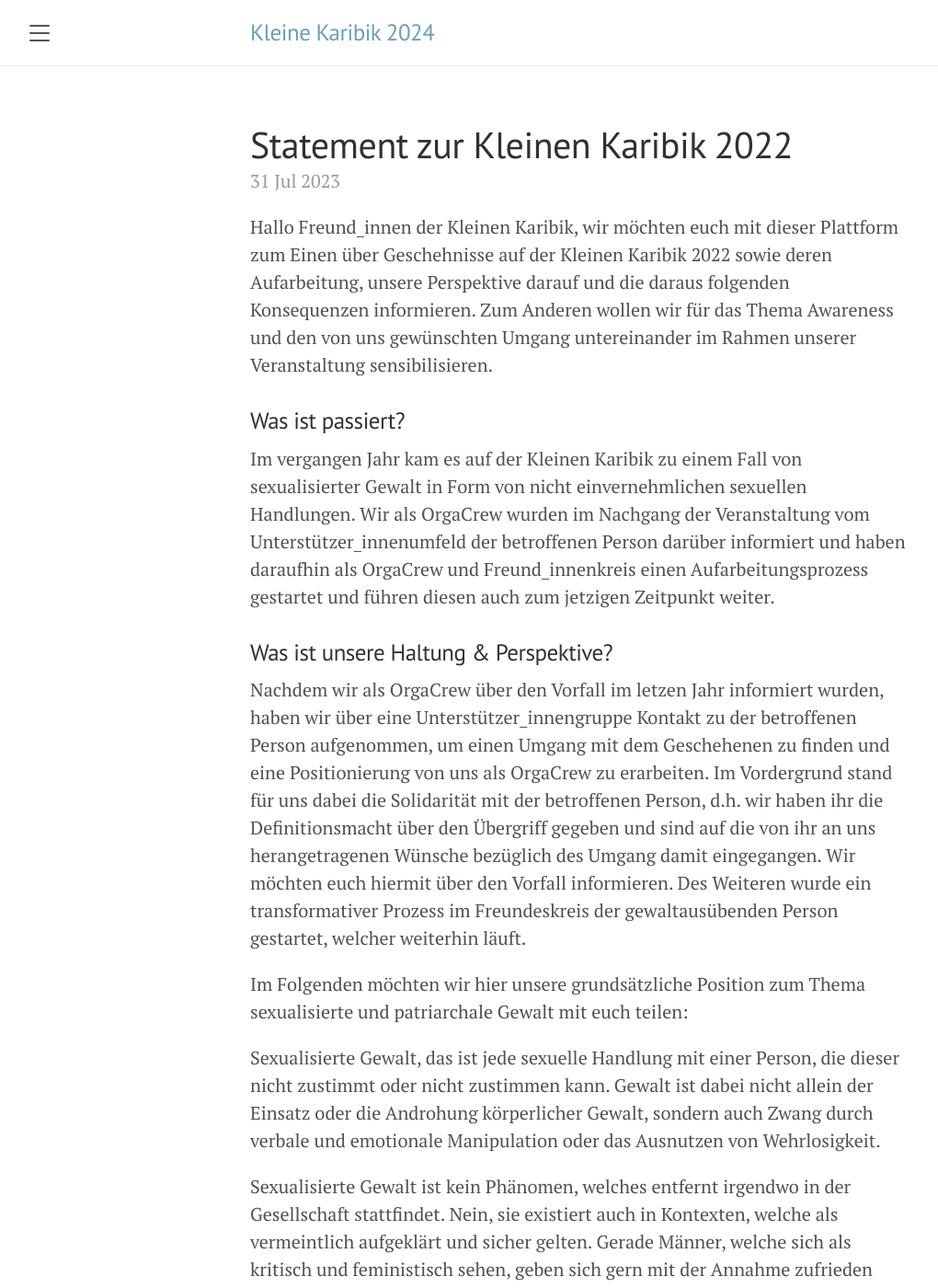
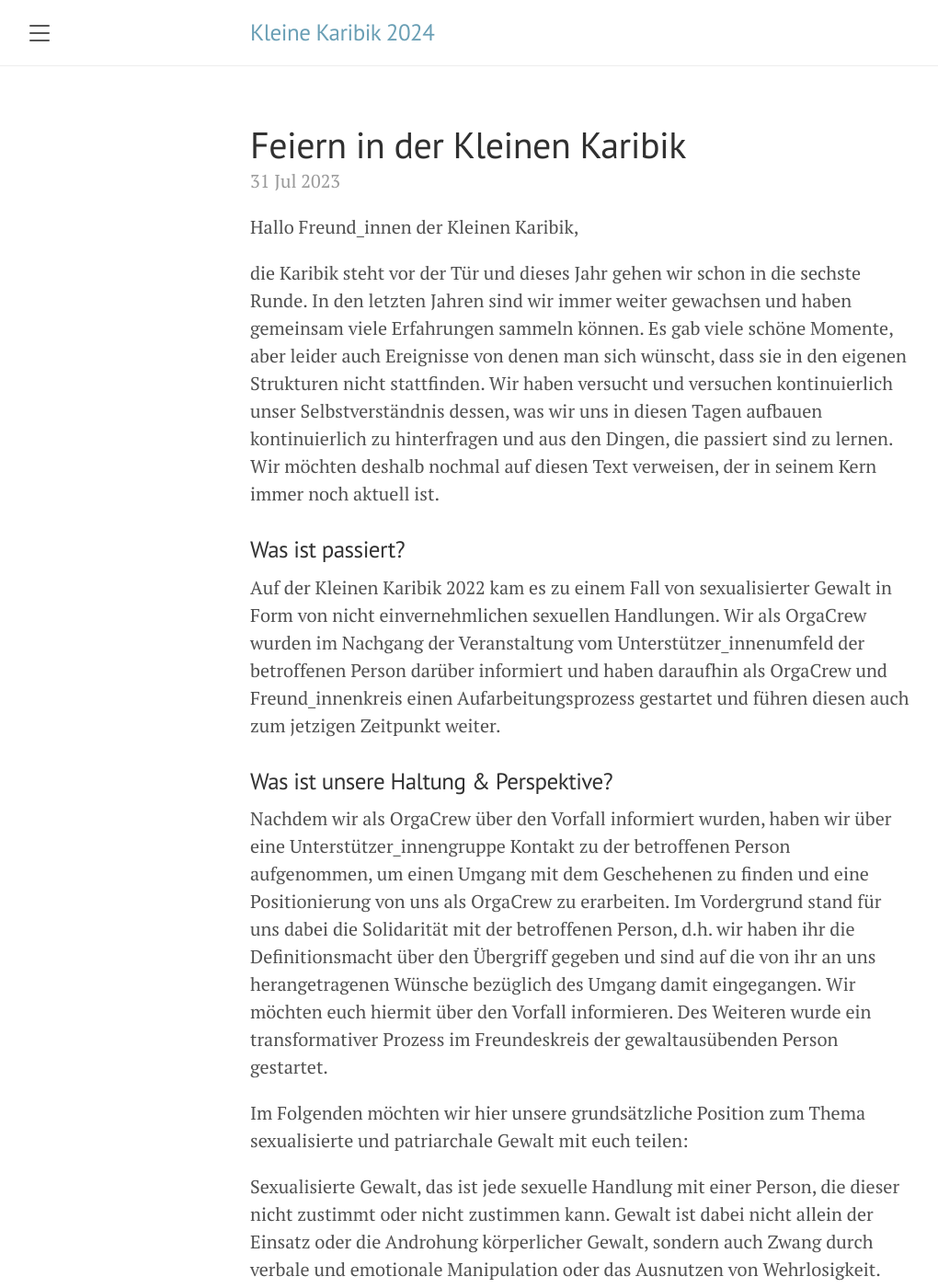
Before and after one commit to kleine-karibik/kleine-karibik.github.io, a Jekyll site: the page built from _posts/2023-07-31-statement.md, in a window 1280 px wide and 1400 px high. Shown: the whole window at 92% size, without its empty margins (8-1028 px from the left). Built offline with Jekyll 4.4.1, drawn with Linux system fonts in a browser that asks for light colours.

Commit message:
Update 2023-07-31-statement.md

```diff
--- a/_posts/2023-07-31-statement.md
+++ b/_posts/2023-07-31-statement.md
@@ -1,19 +1,21 @@
 ---
 layout: post
-title: Statement zur Kleinen Karibik 2022
+title: Feiern in der Kleinen Karibik
 ---
 
 Hallo Freund_innen der Kleinen Karibik,
-wir möchten euch mit dieser Plattform zum Einen über Geschehnisse auf der Kleinen Karibik 2022 sowie deren Aufarbeitung, unsere Perspektive darauf und die daraus folgenden Konsequenzen informieren. Zum Anderen wollen wir für das Thema Awareness und den von uns gewünschten Umgang untereinander im Rahmen unserer Veranstaltung sensibilisieren.
+
+die Karibik steht vor der Tür und dieses Jahr gehen wir schon in die sechste Runde. In den letzten Jahren sind wir immer weiter gewachsen und haben gemeinsam viele Erfahrungen sammeln können. Es gab viele schöne Momente, aber leider auch Ereignisse von denen man sich wünscht, dass sie in den eigenen Strukturen nicht stattfinden. Wir haben versucht und versuchen kontinuierlich unser Selbstverständnis dessen, was wir uns in diesen Tagen aufbauen kontinuierlich zu hinterfragen und aus den Dingen, die passiert sind zu lernen.
+Wir möchten deshalb nochmal auf diesen Text verweisen, der in seinem Kern immer noch aktuell ist.
+
 
 ### Was ist passiert?
 
-Im vergangen Jahr kam es auf der Kleinen Karibik zu einem Fall von sexualisierter Gewalt in Form von nicht einvernehmlichen sexuellen Handlungen. Wir als OrgaCrew wurden im Nachgang der Veranstaltung vom Unterstützer_innenumfeld der betroffenen Person darüber informiert und haben daraufhin als OrgaCrew und Freund_innenkreis einen Aufarbeitungsprozess gestartet und führen diesen auch zum jetzigen Zeitpunkt weiter.
+Auf der Kleinen Karibik 2022 kam es zu einem Fall von sexualisierter Gewalt in Form von nicht einvernehmlichen sexuellen Handlungen. Wir als OrgaCrew wurden im Nachgang der Veranstaltung vom Unterstützer_innenumfeld der betroffenen Person darüber informiert und haben daraufhin als OrgaCrew und Freund_innenkreis einen Aufarbeitungsprozess gestartet und führen diesen auch zum jetzigen Zeitpunkt weiter.
 
 ### Was ist unsere Haltung & Perspektive?
 
-Nachdem wir als OrgaCrew über den Vorfall im letzen Jahr informiert wurden, haben wir über eine Unterstützer_innengruppe Kontakt zu der betroffenen Person aufgenommen, um einen Umgang mit dem Geschehenen zu finden und eine Positionierung von uns als OrgaCrew zu erarbeiten.
-Im Vordergrund stand für uns dabei die Solidarität mit der betroffenen Person, d.h. wir haben ihr die Definitionsmacht über den Übergriff gegeben und sind auf die von ihr an uns herangetragenen Wünsche bezüglich des Umgang damit eingegangen. Wir möchten euch hiermit über den Vorfall informieren. Des Weiteren wurde ein transformativer Prozess im Freundeskreis der gewaltausübenden Person gestartet, welcher weiterhin läuft.
+Nachdem wir als OrgaCrew über den Vorfall informiert wurden, haben wir über eine Unterstützer_innengruppe Kontakt zu der betroffenen Person aufgenommen, um einen Umgang mit dem Geschehenen zu finden und eine Positionierung von uns als OrgaCrew zu erarbeiten. Im Vordergrund stand für uns dabei die Solidarität mit der betroffenen Person, d.h. wir haben ihr die Definitionsmacht über den Übergriff gegeben und sind auf die von ihr an uns herangetragenen Wünsche bezüglich des Umgang damit eingegangen. Wir möchten euch hiermit über den Vorfall informieren. Des Weiteren wurde ein transformativer Prozess im Freundeskreis der gewaltausübenden Person gestartet.
 
 Im Folgenden möchten wir hier unsere grundsätzliche Position zum Thema sexualisierte und patriarchale Gewalt mit euch teilen:
 
```
